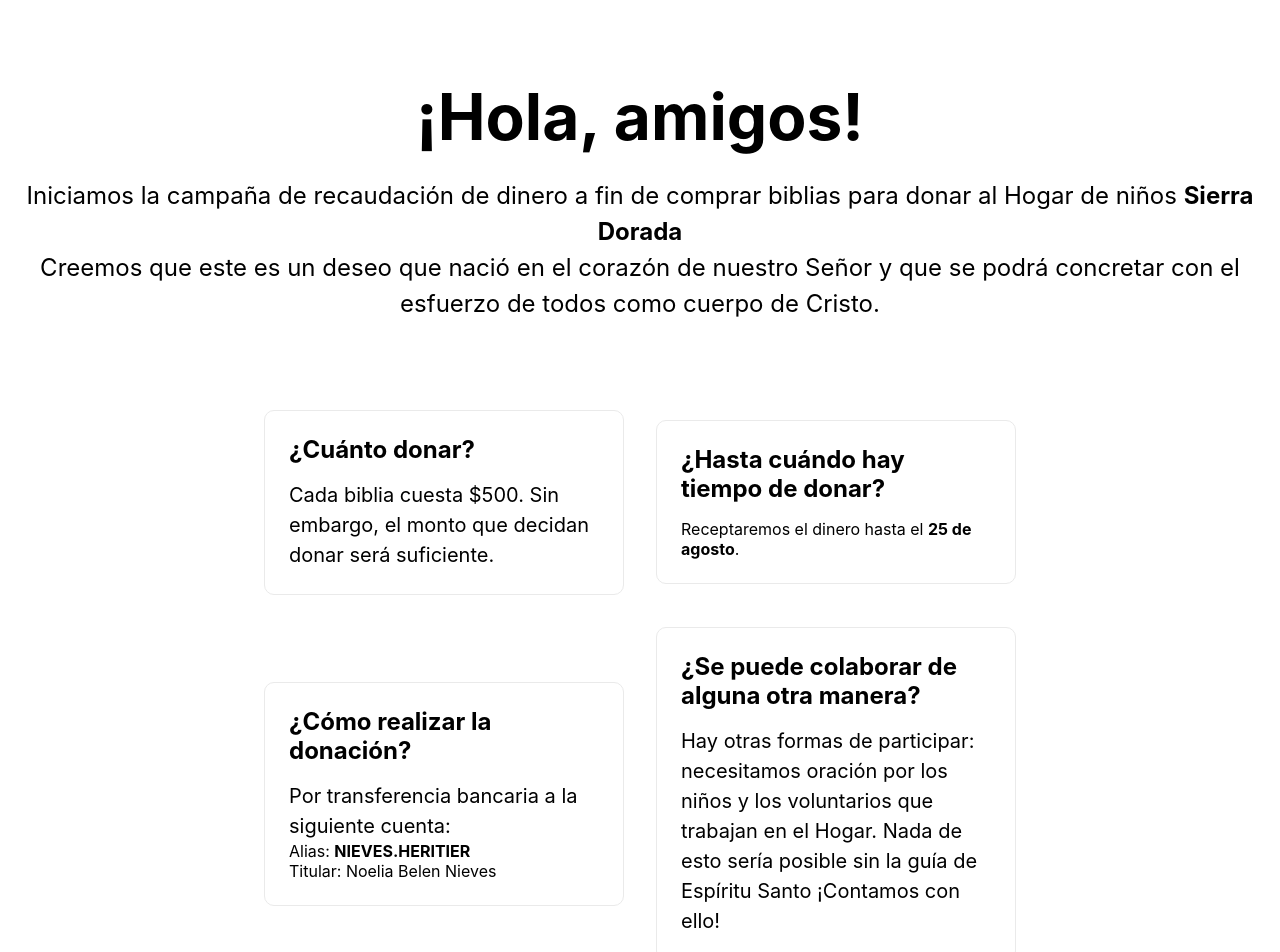
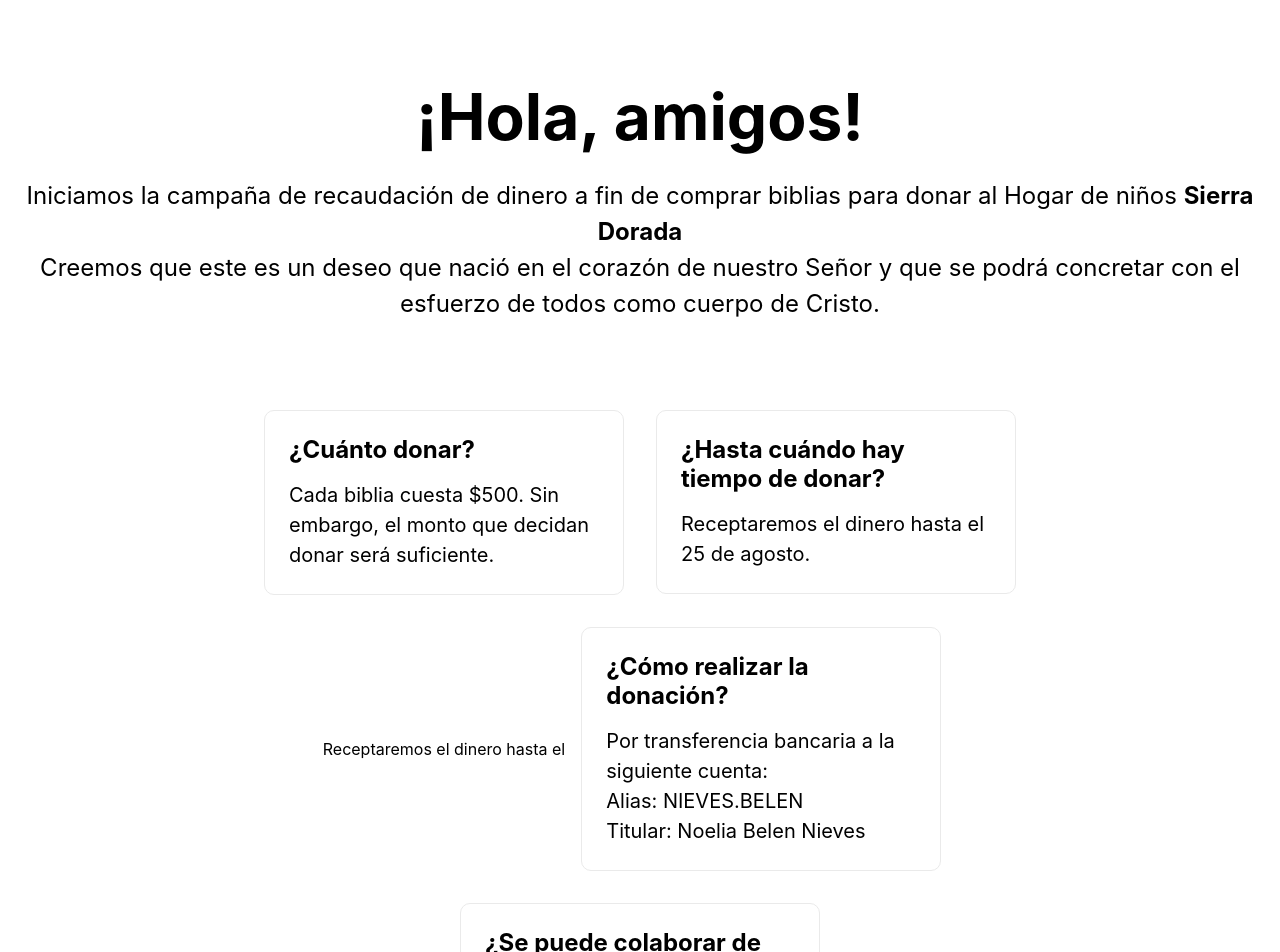
Before and after one commit to lauraheritier/regalaunabiblia, a Next.js app: page / in a window 1280 px wide. Shown: the top 952 px of the page. Built offline with nearby package versions, Linux system fonts and the light colour scheme.

Commit message:
Update index.js

```diff
--- a/pages/index.js
+++ b/pages/index.js
@@ -28,16 +28,17 @@ export default function Home() {
             <p>Cada biblia cuesta $500. Sin embargo, el monto que decidan donar será suficiente.</p>
           </p>
 
-          <p className={styles.card}>
+            <p className={styles.card}>
             <h2>¿Hasta cuándo hay tiempo de donar?</h2>
-            <span>Receptaremos el dinero hasta el <b>25 de agosto</b>.</span>
+            <p>Receptaremos el dinero hasta el 25 de agosto.</p>
           </p>
+            Receptaremos el dinero hasta el
 
-          <p className={styles.card}>
+            <p className={styles.card}>
             <h2>¿Cómo realizar la donación?</h2>
             <p>Por transferencia bancaria a la siguiente cuenta:</p>
-            <div>Alias: <b>NIEVES.HERITIER</b></div>
-            <div>Titular: Noelia Belen Nieves</div>
+            <p>Alias: NIEVES.BELEN</p>
+            <p>Titular: Noelia Belen Nieves</p>
           </p>
 
           <p className={styles.card}>
```
